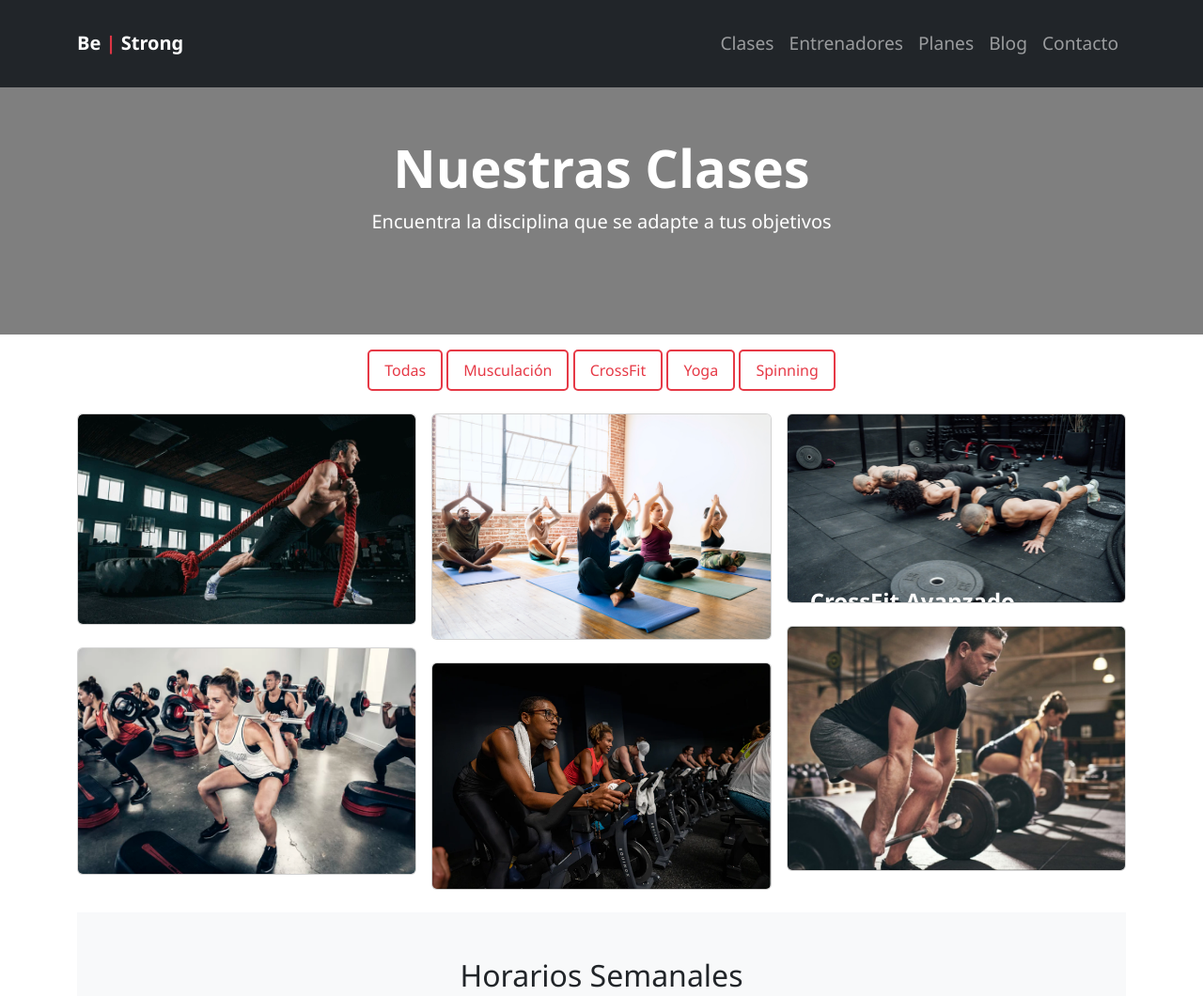
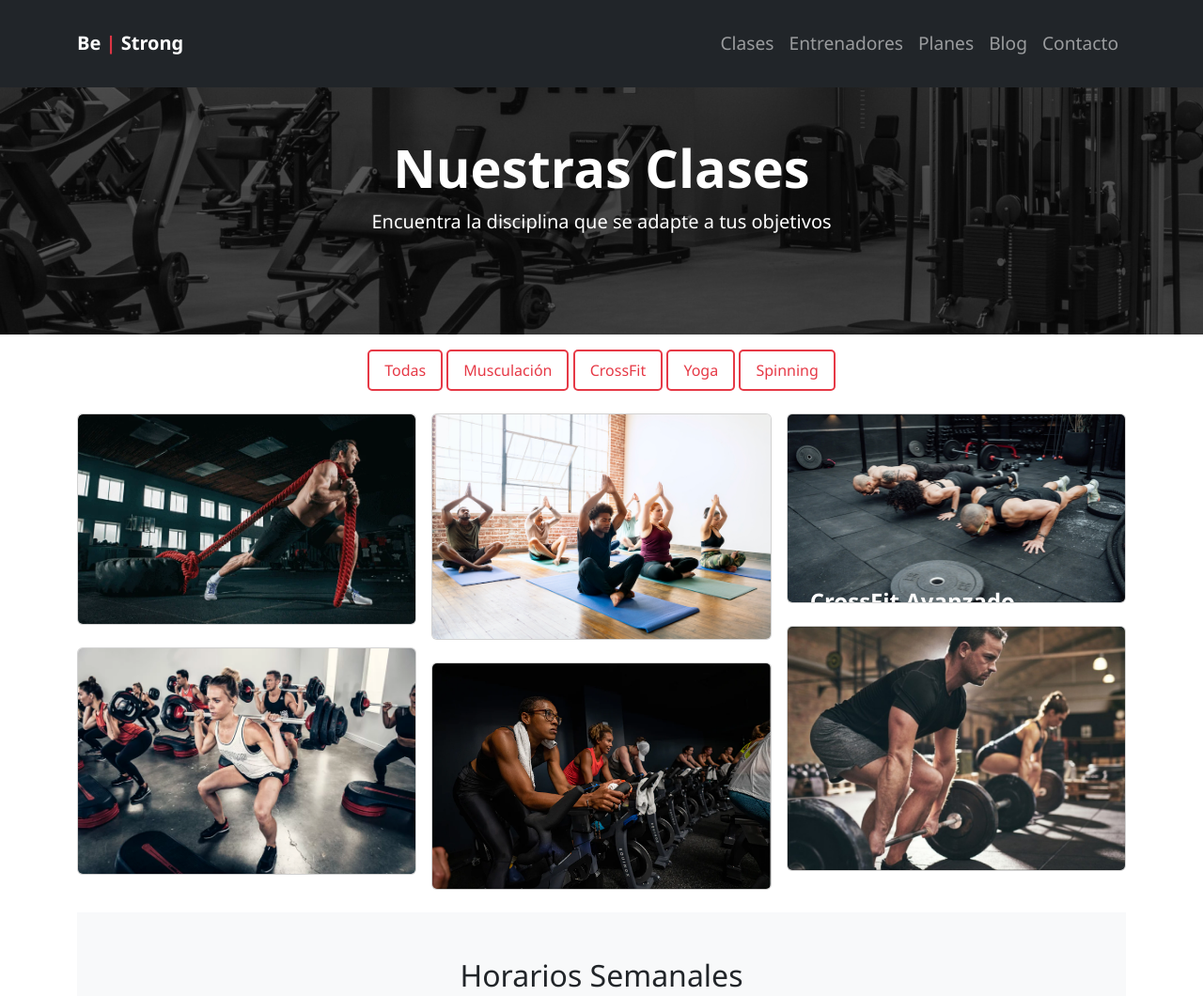
Before and after one commit to Amartinez77/PyS_tp2_RobertoArielMartinez, a plain HTML site: page pages/clases.html in a window 1280 px wide. Shown: the top 1060 px of the page at 94% size. Drawn offline with nearby package versions, Linux system fonts and the light colour scheme; the site is published under a folder, as on GitHub Pages, so addresses that start at the root find nothing.

Commit message:
corrigiendo links

```diff
--- a/assets/css/style.css
+++ b/assets/css/style.css
@@ -339,7 +339,7 @@ body {
 }
 
 .hero-clases{
-  background-image: url("/assets/img/classes-hero.jpg");
+  background-image: url("../img/classes-hero.jpg");
   background-size: cover;
   background-position: center;
   background-repeat: no-repeat;
```
